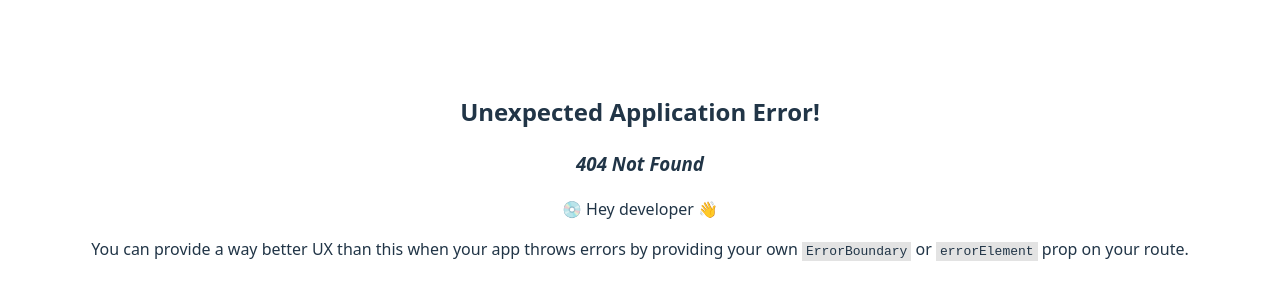
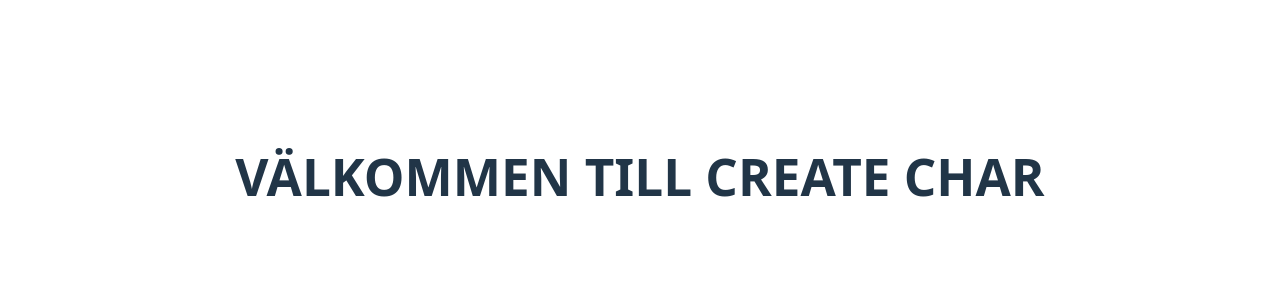
Before and after one commit to spirran/DND, a React (Vite) app: page /CreateChar in a window 1280 px wide. Before the commit this address had no page. Shown: the part 224-524 px from the top of the page. Built offline with nearby package versions, Linux system fonts and the light colour scheme.

Commit message:
created pages

```diff
--- a/src/App.jsx
+++ b/src/App.jsx
@@ -1,10 +1,16 @@
 import {createBrowserRouter, createRoutesFromElements, Route, RouterProvider} from 'react-router-dom'
 import './App.css'
-import FrontPage from './pages/FrontPage'
+import FrontPage from './pages/FrontPage.jsx'
+import CharSheet from './pages/CharSheet.jsx';
+import CreateChar from './pages/CreateChar.jsx';
+import DiceRoller from './pages/DiceRoller.jsx';
 
 const routeDefinitions = createRoutesFromElements(
   <Route>
     <Route path="/" element={<FrontPage />} />
+    <Route path="/CreateChar" element={<CreateChar />} />
+    <Route path="/CharSheet" element={<CharSheet />} />
+    <Route path="/DiceRoller" element={<DiceRoller />} />
   </Route>
 );
 
--- /dev/null
+++ b/src/pages/CharSheet.jsx
@@ -0,0 +1,5 @@
+function CharSheet() {
+    return <h1>VÄLKOMMEN TILL CHAR SHEET</h1>;
+}
+
+export default CharSheet;
--- /dev/null
+++ b/src/pages/CreateChar.jsx
@@ -0,0 +1,5 @@
+function CreateChar() {
+    return <h1>VÄLKOMMEN TILL CREATE CHAR</h1>;
+}
+
+export default CreateChar;
--- /dev/null
+++ b/src/pages/DiceRoller.jsx
@@ -0,0 +1,5 @@
+function DiceRoller() {
+    return <h1>VÄLKOMMEN TILL DICE ROLLER</h1>;
+}
+
+export default DiceRoller;
```
